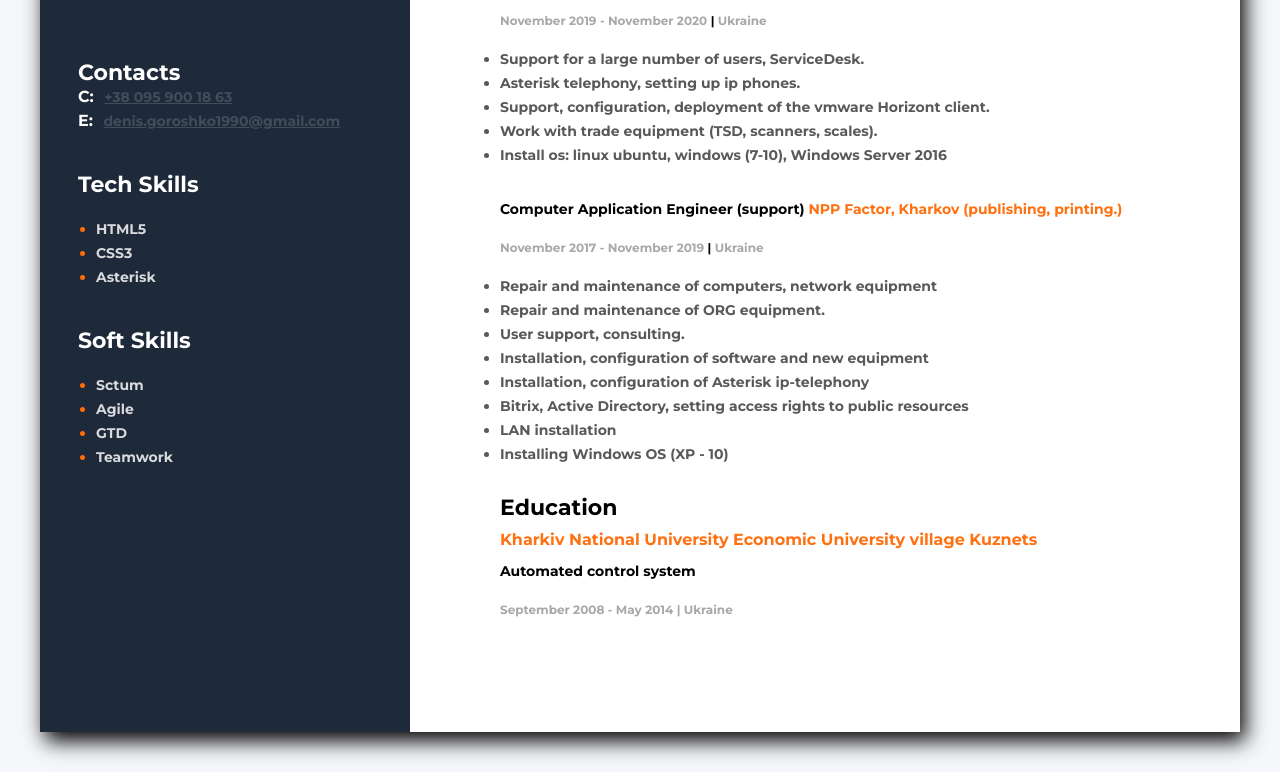
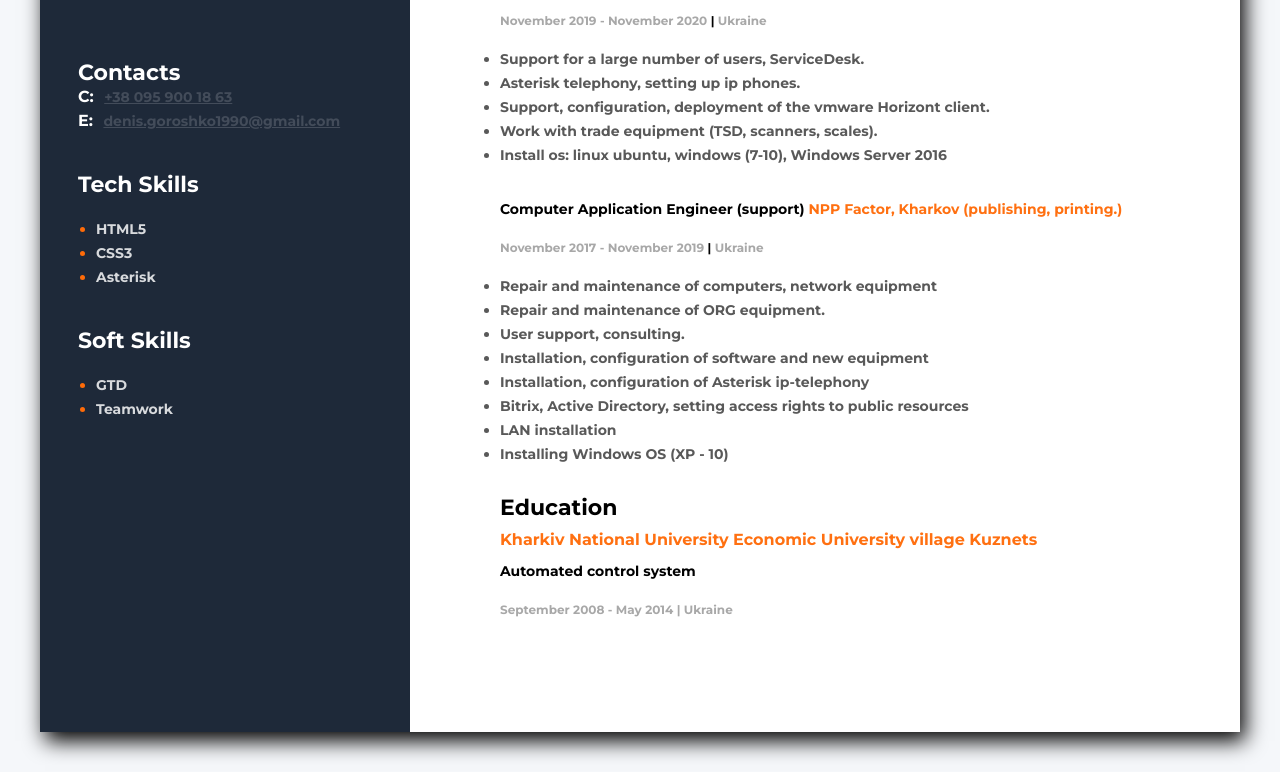
Before and after one commit to TominAd/rezume, a plain HTML site: page index.html in a window 1280 px wide. Shown: the part 576-1348 px from the top of the page. Drawn offline with Linux system fonts and the light colour scheme.

Commit message:
Update index.html

```diff
--- a/index.html
+++ b/index.html
@@ -47,11 +47,12 @@
             <div class="soft-skills">
                 <h3 class="soft-skills-tytle">Soft Skills</h3>
                 <ul class="soft-skills-item">
-                    <li> <span class="soft-skills-text"> Sctum</span></li>
+                   <!-- <li> <span class="soft-skills-text"> Sctum</span></li>
                     <li> <span class="soft-skills-text">Agile</span></li>
+                    -->
                     <li> <an class="soft-skills-text">GTD</span></li>
                     <li> <Teamwork class="soft-skills-text">Teamwork</span></li>
-                    </ul>
+                </ul>
             </div>
 
         </aside>
```
